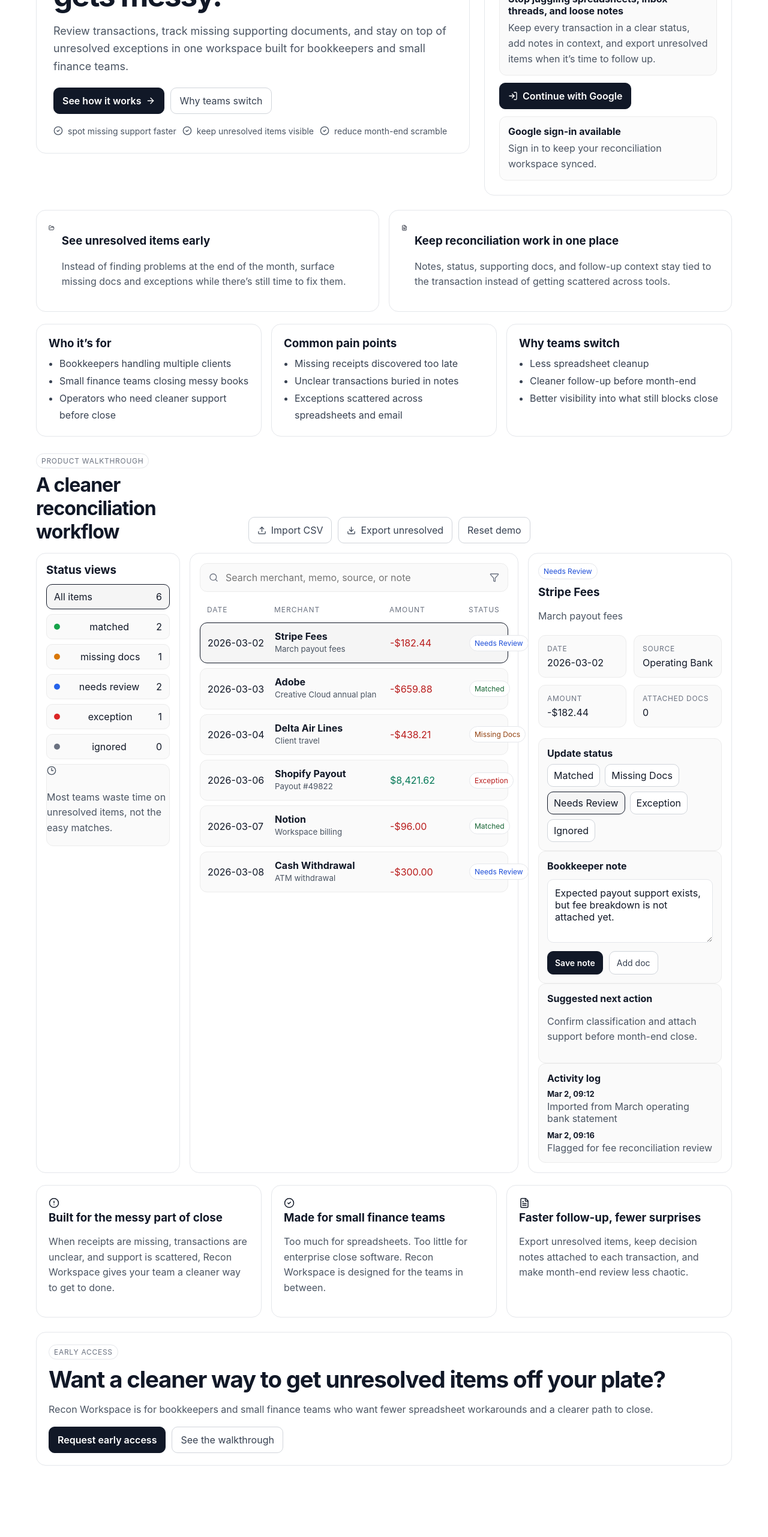
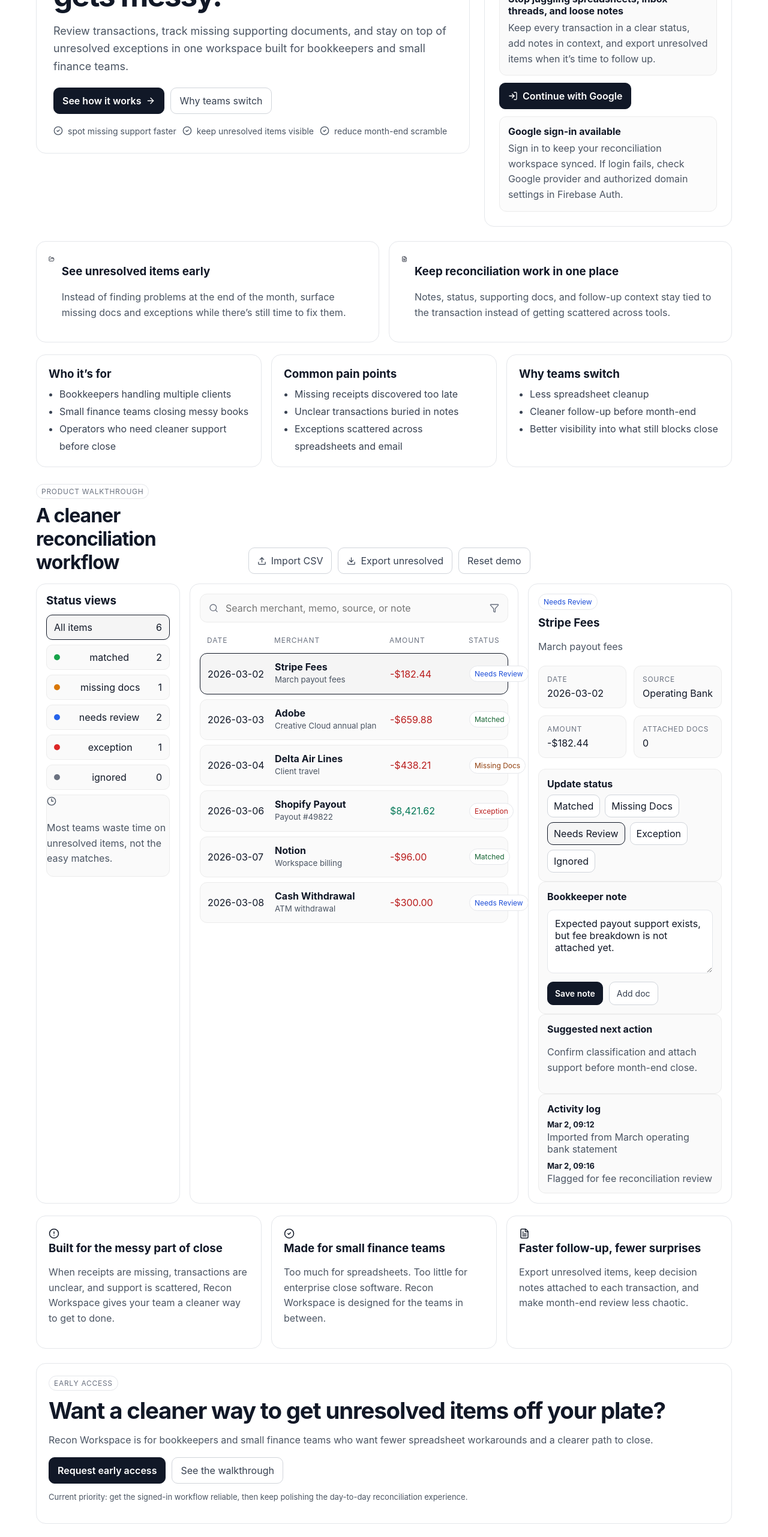
Before and after one commit to hyunghwan/recon-workspace, a React (Vite) app: page / in a window 1280 px wide. Shown: the part 234-2797 px from the top of the page at 60% size. Before the commit the page ends 2750 px from the top, so only its background shows below. Built offline with nearby package versions, Linux system fonts and the light colour scheme; no server answers.

Commit message:
Add redirect auth diagnostics and clearer sign-in messaging

```diff
--- a/src/App.css
+++ b/src/App.css
@@ -242,6 +242,11 @@ button, input, textarea, select { font: inherit; }
   font-size: clamp(1.8rem, 3vw, 2.4rem);
   line-height: 1.1;
   letter-spacing: -0.03em;
+}
+.cta-footnote {
+  margin-top: 12px;
+  font-size: 13px;
+  color: #6b7280;
 }
 
 .demo-section {
--- a/src/App.tsx
+++ b/src/App.tsx
@@ -15,7 +15,7 @@ import {
   ShieldCheck,
   Upload,
 } from 'lucide-react'
-import { onAuthStateChanged, signInWithPopup, signInWithRedirect, signOut, type User } from 'firebase/auth'
+import { getRedirectResult, onAuthStateChanged, signInWithPopup, signInWithRedirect, signOut, type User } from 'firebase/auth'
 import './App.css'
 import { statusOrder, transactions as seedTransactions, type Status, type Transaction } from './data'
 import { firebaseAuth, googleProvider, isFirebaseConfigured } from './firebase'
@@ -63,6 +63,11 @@ function App() {
   useEffect(() => {
     if (!firebaseAuth) return
 
+    getRedirectResult(firebaseAuth).catch((error) => {
+      const message = error instanceof Error ? error.message : 'Unknown redirect sign-in error'
+      setCloudMessage(`Login issue: ${message}`)
+    })
+
     const unsub = onAuthStateChanged(firebaseAuth, async (nextUser) => {
       setUser(nextUser)
 
@@ -74,6 +79,8 @@ function App() {
             setItems(cloudItems)
             setSelectedId(cloudItems[0].id)
             setCloudMessage(`Loaded ${cloudItems.length} transactions from cloud.`)
+          } else {
+            setCloudMessage('Signed in. Your cloud workspace is empty for now.')
           }
         } catch (error) {
           const message = error instanceof Error ? error.message : 'Unknown cloud load error'
@@ -255,7 +262,7 @@ function App() {
                     (cloudEnabled
                       ? user
                         ? 'Your workspace is ready to save across devices.'
-                        : 'Sign in to keep your reconciliation workspace synced.'
+                        : 'Sign in to keep your reconciliation workspace synced. If login fails, check Google provider and authorized domain settings in Firebase Auth.'
                       : 'Cloud save will be available once the hosted environment is fully configured.')}
               </span>
             </div>
@@ -479,6 +486,7 @@ function App() {
             <a className="primary-btn" href="mailto:hello@reconworkspace.app?subject=Recon%20Workspace%20interest">Request early access</a>
             <a className="secondary-btn" href="#demo">See the walkthrough</a>
           </div>
+          <p className="cta-footnote">Current priority: get the signed-in workflow reliable, then keep polishing the day-to-day reconciliation experience.</p>
         </div>
       </section>
     </div>
```
